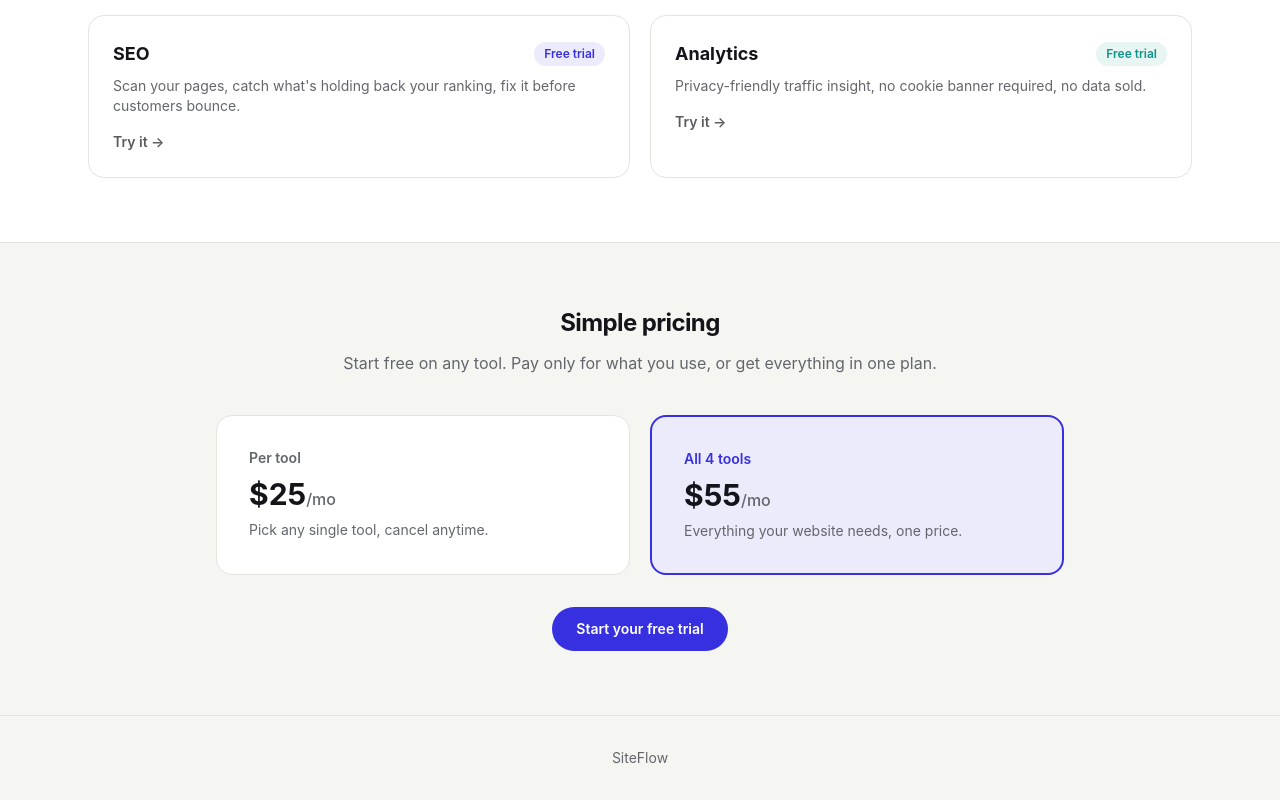
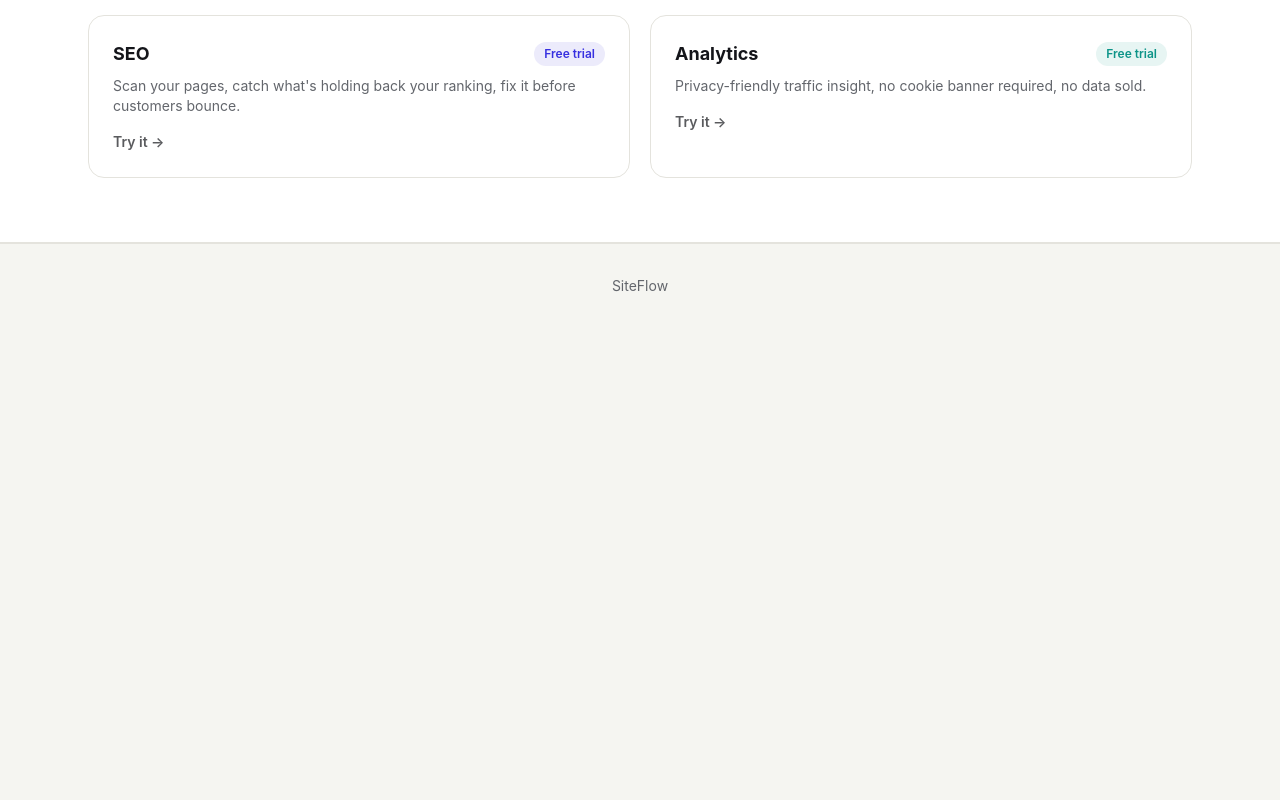
Before and after one commit to sifathassan010-max/siteflow, a Next.js app: page / in a window 1280 px wide. Shown: the part 1104-1904 px from the top of the page. After the commit the page ends 1432 px from the top, so only its background shows below. Built offline with nearby package versions, Linux system fonts and the light colour scheme.

Commit message:
Add files via upload

```diff
--- a/src/app/page.tsx
+++ b/src/app/page.tsx
@@ -4,7 +4,7 @@ import FlowDiagram from "@/components/flow-diagram";
 
 const TOOLS = [
   {
-    name: "Chatbot",
+    name: "Chatbot builder",
     tagline: "Train an AI chatbot on your own site content and answer visitors instantly, day or night.",
     href: "/tools/chatbot",
     color: "brand" as const,
@@ -102,47 +102,6 @@ export default function Home() {
           </div>
         </section>
 
-        <section className="mx-auto max-w-4xl px-6 py-16 text-center">
-          <h2 className="text-2xl font-bold tracking-tight">Simple pricing</h2>
-          <p className="mt-3 text-slate">
-            Start free on any tool. Pay only for what you use, or get everything
-            in one plan.
-          </p>
-
-          <div className="mt-10 grid gap-5 sm:grid-cols-2">
-            <Link
-              href="/login"
-              className="rounded-2xl border border-line bg-white p-8 text-left transition hover:border-ink/30 hover:shadow-sm"
-            >
-              <p className="text-sm font-semibold text-slate">Per tool</p>
-              <p className="mt-2 text-3xl font-bold">
-                $25<span className="text-base font-medium text-slate">/mo</span>
-              </p>
-              <p className="mt-2 text-sm text-slate">
-                Pick any single tool, cancel anytime.
-              </p>
-            </Link>
-            <Link
-              href="/login"
-              className="rounded-2xl border-2 border-brand bg-brand-bg p-8 text-left transition hover:shadow-sm"
-            >
-              <p className="text-sm font-semibold text-brand">All 4 tools</p>
-              <p className="mt-2 text-3xl font-bold">
-                $55<span className="text-base font-medium text-slate">/mo</span>
-              </p>
-              <p className="mt-2 text-sm text-slate">
-                Everything your website needs, one price.
-              </p>
-            </Link>
-          </div>
-
-          <Link
-            href="/login"
-            className="mt-8 inline-block rounded-full bg-brand px-6 py-3 text-sm font-semibold text-white transition hover:bg-brand-hover"
-          >
-            Start your free trial
-          </Link>
-        </section>
       </main>
 
       <footer className="border-t border-line py-8">
```
